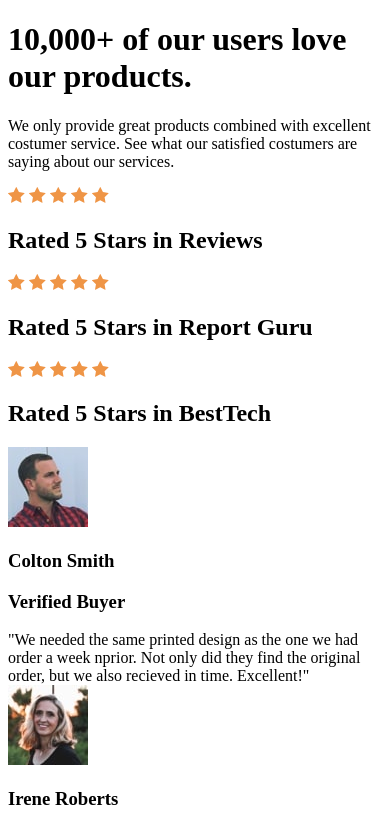
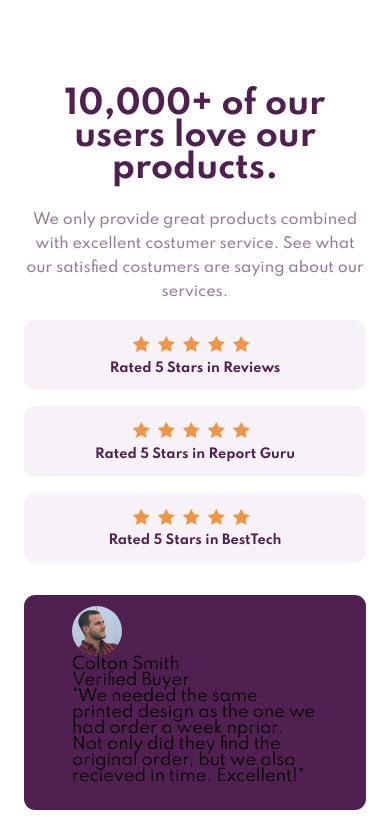
Before and after one commit to danielagomezduque/SocialProof, a plain HTML site: page index.html in a window 390 px wide. Shown: the top 824 px of the page. Drawn offline with Linux system fonts and the light colour scheme.

Commit message:
mobile partial style

```diff
--- a/index.html
+++ b/index.html
@@ -4,7 +4,11 @@
     <meta charset="UTF-8">
     <meta http-equiv="X-UA-Compatible" content="IE=edge">
     <meta name="viewport" content="width=device-width, initial-scale=1.0">
-    <title>Document</title>
+    <title>SocialProof</title>
+    <link rel="preconnect" href="https://fonts.googleapis.com">
+    <link rel="preconnect" href="https://fonts.gstatic.com" crossorigin>
+    <link href="https://fonts.googleapis.com/css2?family=Spartan:wght@400;500;700&display=swap" rel="stylesheet">
+    <link rel="stylesheet" href="index.css">
 </head>
 <body>
     <div class="main">
@@ -31,7 +35,6 @@
                 </h2>
             </div>
             <div class="rating">
-                <div class="rating">
                     <div class="starContainer">
                         <img src="images/icon-star.svg" alt="star" class="star">
                         <img src="images/icon-star.svg" alt="star" class="star">
@@ -44,7 +47,6 @@
                     </h2>
             </div>
             <div class="rating">
-                <div class="rating">
                     <div class="starContainer">
                         <img src="images/icon-star.svg" alt="star" class="star">
                         <img src="images/icon-star.svg" alt="star" class="star">
--- /dev/null
+++ b/index.scss
@@ -0,0 +1,125 @@
+$font-family: Spartan, sans-serif;
+$VeryDarkMagenta: hsl(300, 43%, 22%);
+$SoftPink: hsl(333, 80%, 67%);
+$DarkGrayishMagenta: hsl(303, 10%, 53%);
+$LightGrayishMagenta: hsl(300, 24%, 96%);
+$White: hsl(0, 0%, 100%);
+
+html, body, div, span, applet, object, iframe,
+h1, h2, h3, h4, h5, h6, p, blockquote, pre,
+a, abbr, acronym, address, big, cite, code,
+del, dfn, em, img, ins, kbd, q, s, samp,
+small, strike, strong, sub, sup, tt, var,
+b, u, i, center,
+dl, dt, dd, ol, ul, li,
+fieldset, form, label, legend,
+table, caption, tbody, tfoot, thead, tr, th, td,
+article, aside, canvas, details, embed,
+figure, figcaption, footer, header, hgroup,
+menu, nav, output, ruby, section, summary,
+time, mark, audio, video {
+	margin: 0;
+	padding: 0;
+	border: 0;
+	font-size: 100%;
+	font: inherit;
+	vertical-align: baseline;
+}
+/* HTML5 display-role reset for older browsers */
+article, aside, details, figcaption, figure,
+footer, header, hgroup, menu, nav, section {
+	display: block;
+}
+body {
+	line-height: 1;
+}
+ol, ul {
+	list-style: none;
+}
+blockquote, q {
+	quotes: none;
+}
+blockquote:before, blockquote:after,
+q:before, q:after {
+	content: '';
+	content: none;
+}
+table {
+	border-collapse: collapse;
+	border-spacing: 0;
+}
+
+body{
+    font-family: $font-family;
+    width: 100%;
+}
+.main{
+    position:absolute;
+    display: grid;
+    justify-content: center;
+    align-content: center;
+    padding: 1.5rem;
+//    border: 5px solid black;
+}
+.description{
+    align-items: center;
+    text-align: center;
+    justify-content: center;
+}
+.mainTitle{
+    text-align: center;
+    justify-content: center;
+    padding: 4rem 2rem 1.5rem 2rem;
+    font-size: 2rem;
+    font-weight: 700;
+    color: $VeryDarkMagenta;
+}
+.mainDescription{
+    line-height: 1.5rem;
+    font-size: 0.9rem;
+    color: $DarkGrayishMagenta;
+    font-weight: 500;
+}
+.ratingContainer{
+    align-items: center;
+    text-align: center;
+    justify-content: center;
+
+}
+.rating{
+    display: grid;
+    place-items: center;
+    height: 3rem;
+    background-color: $LightGrayishMagenta;
+    border-radius: 0.7rem;
+    padding: 0.7rem 3rem;
+    margin: 1rem 0rem;
+    font-weight: 700;
+    font-size: 0.8rem;
+    color: $VeryDarkMagenta;
+}
+.starContainer{
+    display: grid;
+    grid-template-columns: 25px 25px 25px 25px 25px;
+    // justify-content: center;
+    // width: 50%;
+}
+.reviewCard{
+    height: 12rem;
+    background-color: $VeryDarkMagenta;
+    border-radius: 0.7rem;
+    padding: 0.7rem 3rem;
+    margin: 1rem 0rem;
+}
+.buyer{
+}
+.imgBuyer{
+    img {
+    display: grid;
+    overflow: hidden;
+    border-radius: 50%;
+    width: 50px;
+    height: 50px;
+    place-items: center;
+    }
+}
```
Also changed, not shown: index.css, 1 other file.
